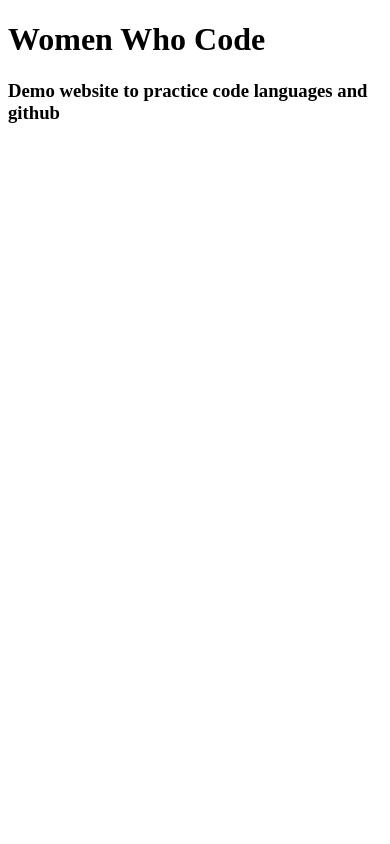
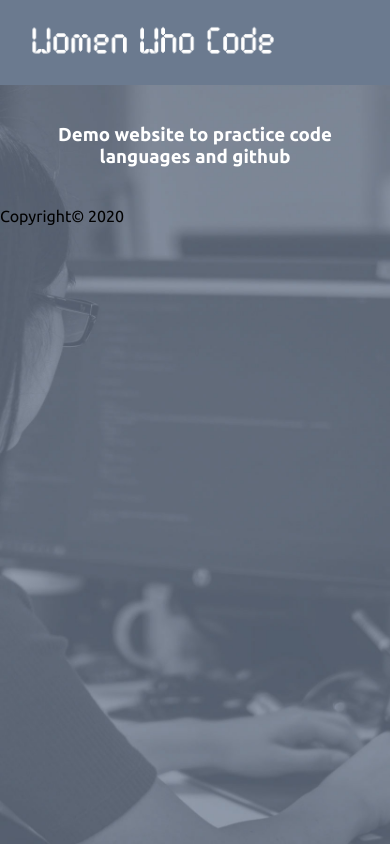
Before and after one commit to Cetins/womenwhocode, a plain HTML site: page index.html in a window 390 px wide. Drawn offline with Linux system fonts and the light colour scheme.

Commit message:
background image added

```diff
--- a/index.html
+++ b/index.html
@@ -3,11 +3,46 @@
 <head>
     <meta charset="UTF-8">
     <meta name="viewport" content="width=device-width, initial-scale=1.0">
+    <link rel="stylesheet" href="style.css">
+    <link href="https://fonts.googleapis.com/css2?family=Ubuntu:wght@300;400;500;700&display=swap" rel="stylesheet">
     <title>Women Who Code</title>
 </head>
 <body>
-    <h1>Women Who Code</h1>
-    <h3>Demo website to practice code languages and github</h3>
+
+    <nav id="mainNav">
+        <img id="navImg" src="./img/codewhite.png" alt="">
+    </nav>
+
+    <div id="mainCover" style="color: #ffffff">
+        <h3>Demo website to practice code languages and github</h3>
+    </div>
+
+    <!-- <div class="projectGrid">
+		<div class="projectBox">
+            <p class="projectBox">Lorem ipsum, dolor sit amet consectetur adipisicing elit.</p>
+        </div>
+        <div class="projectBox">
+            <p class="projectBox">Lorem ipsum, dolor sit amet consectetur adipisicing elit.</p>
+        </div>
+        <div class="projectBox">
+            <p class="projectBox">Lorem ipsum, dolor sit amet consectetur adipisicing elit.</p>
+        </div>
+        <div class="projectBox">
+            <p class="projectBox">Lorem ipsum, dolor sit amet consectetur adipisicing elit.</p>
+        </div>
+        <div class="projectBox">
+            <p class="projectBox">Lorem ipsum, dolor sit amet consectetur adipisicing elit.</p>
+        </div>
+        <div class="projectBox">
+            <p class="projectBox">Lorem ipsum, dolor sit amet consectetur adipisicing elit.</p>
+        </div>
+    </div> -->
+
+
+
+    <footer class="footer">Copyright© 2020</footer>
+
+    <script src="script.js"></script>
 
 </body>
 </html>
--- a/style.css
+++ b/style.css
@@ -0,0 +1,57 @@
+body {
+    background-image: url("./img/img1.jpg");
+    background-attachment: fixed;
+    background-size: cover;
+    background-position: center;
+    font-family: 'Ubuntu', sans-serif;
+    margin: 0;
+    padding: 0;
+}
+
+/* NAVBAR */
+
+#mainNav {
+    margin: 0;
+    padding: 20px;
+    background-color: #6b7a8f;
+}
+
+#navImg {
+    height: 5vh;
+}
+
+@media only screen and (max-width: 400px) {
+	.main-nav {
+		font-size: 0.9em;
+		padding: 5px;
+	}
+	li {
+		padding: 10px;
+	}
+
+/* COVER */
+
+#mainCover {
+    padding: 20px;
+    text-align: center;
+}
+
+/* PROJECT GRID */
+
+
+
+/* .projectBox {
+    cursor:pointer;
+    text-align: center;
+    font-size:10em;
+    border-radius:4px;
+    border:1px solid #bbb;
+    transition: all 0.3s linear;
+}
+
+.projectBox:hover {
+    -webkit-box-shadow:rgba(0,0,0,0.8) 0px 5px 15px, inset rgba(0,0,0,0.15) 0px -10px 20px;
+    -moz-box-shadow:rgba(0,0,0,0.8) 0px 5px 15px, inset rgba(0,0,0,0.15) 0px -10px 20px;
+    -o-box-shadow:rgba(0,0,0,0.8) 0px 5px 15px, inset rgba(0,0,0,0.15) 0px -10px 20px;
+    box-shadow:rgba(0,0,0,0.8) 0px 5px 15px, inset rgba(0,0,0,0.15) 0px -10px 20px;
+} */
```
Also changed, not shown: djb.ttf (added), img/codeblack.png (added), img/codewhite.png (added), img/img1.jpg (added).
